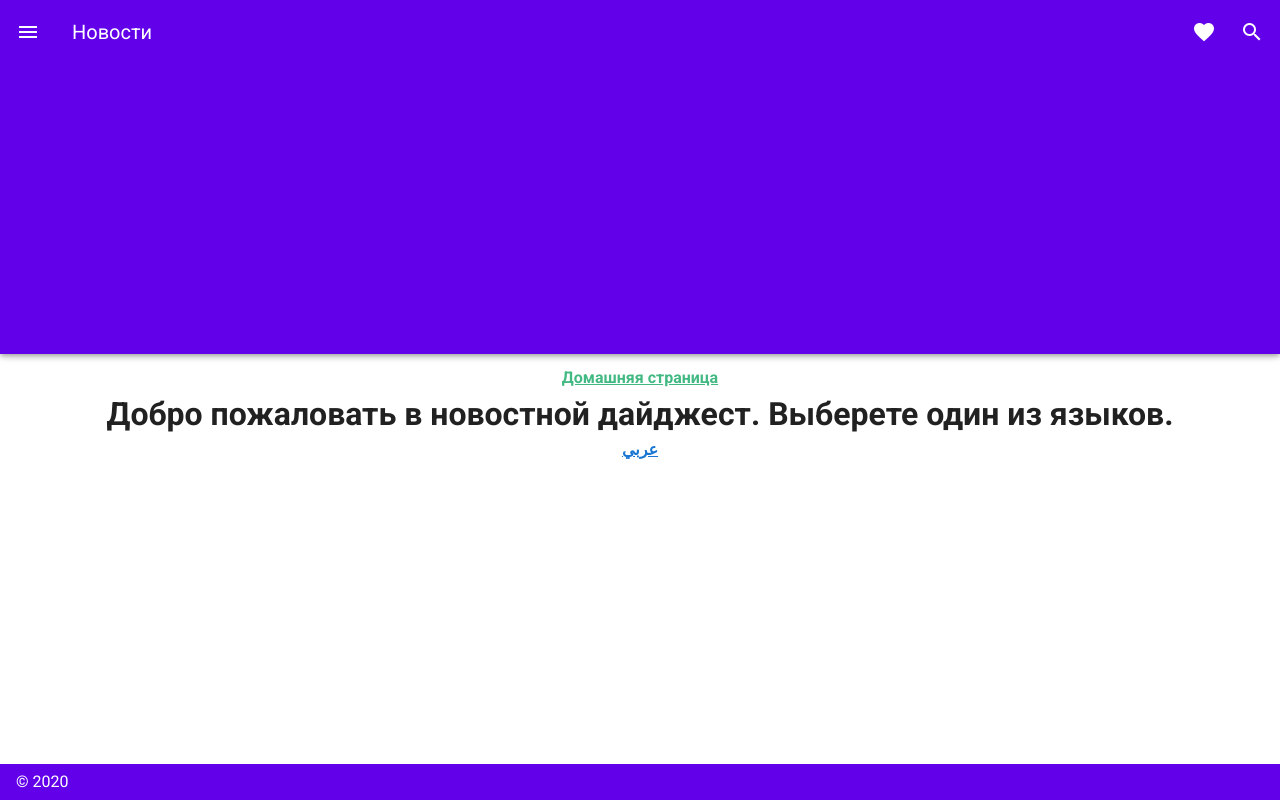
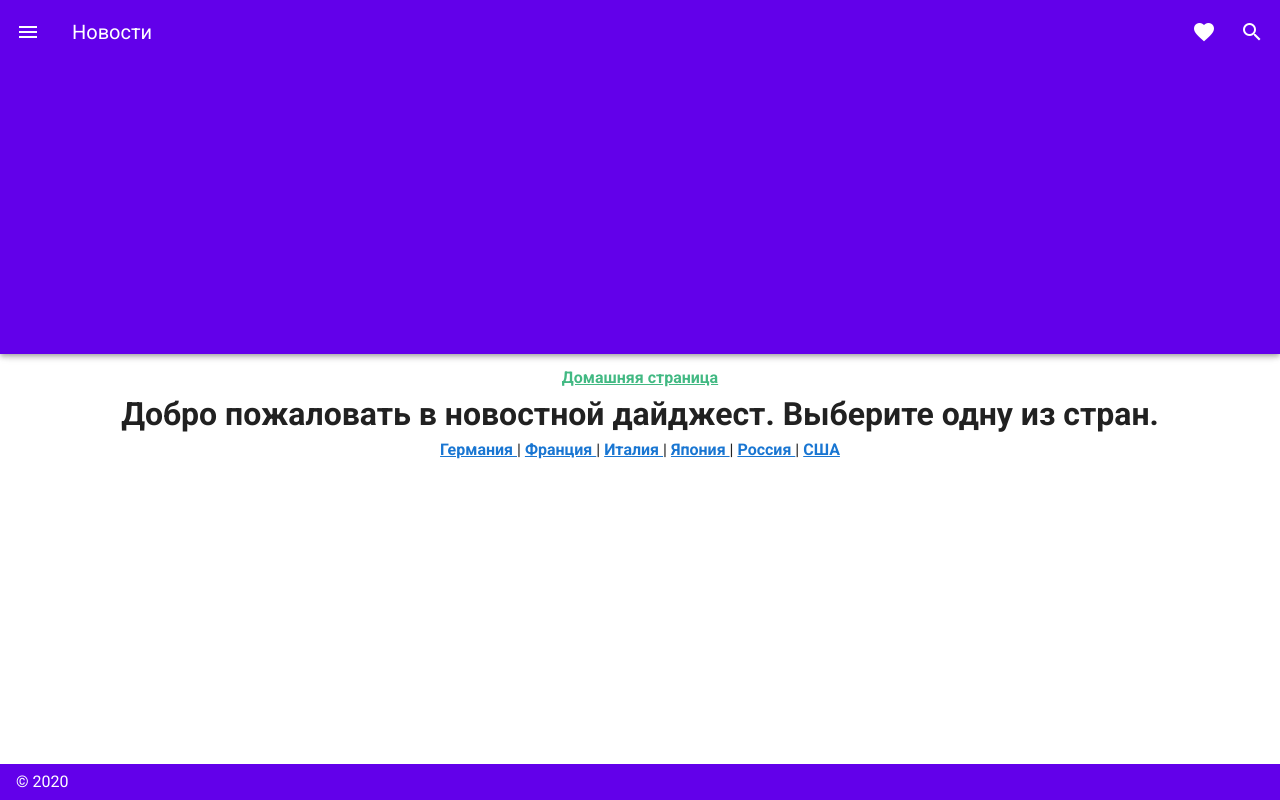
Before and after one commit to Sanitaravel/news_vue-router, a Vue app: page / in a window 1280 px wide. Built offline with nearby package versions, Linux system fonts and the light colour scheme.

Commit message:
Update App.vue

```diff
--- a/src/App.vue
+++ b/src/App.vue
@@ -23,8 +23,13 @@
       class="text-center"
       >
         <router-link to='/'>Домашняя страница</router-link>
-        <h1>Добро пожаловать в новостной дайджест. Выберете один из языков.</h1>
-        <router-link to='/arabic'>عربي</router-link>
+        <h1>Добро пожаловать в новостной дайджест. Выберите одну из стран.</h1>
+        <router-link to='/germany'>Германия </router-link>|
+        <router-link to='/france'>Франция </router-link>|
+        <router-link to='/italy'>Италия </router-link>|
+        <router-link to='/japan'>Япония </router-link>|
+        <router-link to='/russia'>Россия </router-link>|
+        <router-link to='/USA'>США</router-link>
       </v-container>
       <router-view/>
     </v-content>
```
